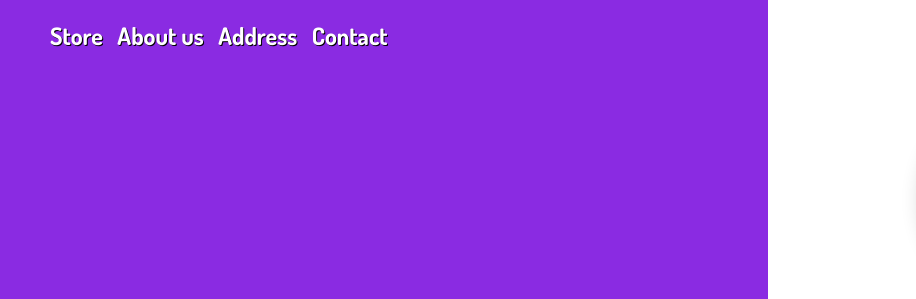
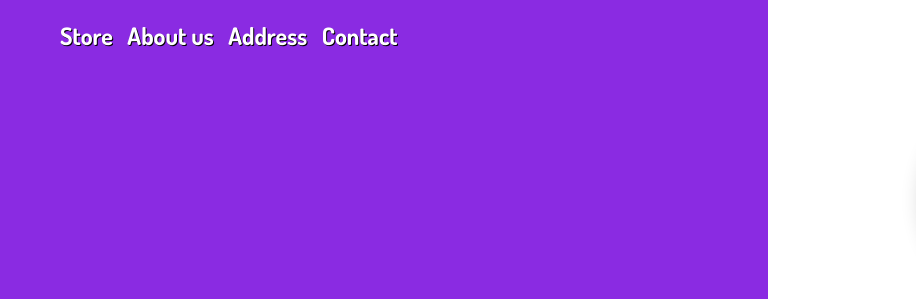
Before and after one commit to robotsson/robotsson.github.io, a plain HTML site: page cakery/index.html in a window 1280 px wide. Shown: the top 299 px of the page, 0-916 px from the left. Drawn offline with Linux system fonts and the light colour scheme.

Commit message:
adjustments

```diff
--- a/cakery/index.css
+++ b/cakery/index.css
@@ -109,7 +109,7 @@ html, body {
     width: fit-content;
     height: fit-content;
     text-align: center;
-    margin-left: 50px;
+    padding-left: 60px;
     margin-top: 20px;
     text-shadow: 1px 1px black;
     font-family: "Dosis", sans-serif; font-weight: 400; font-size: 24px;
```
